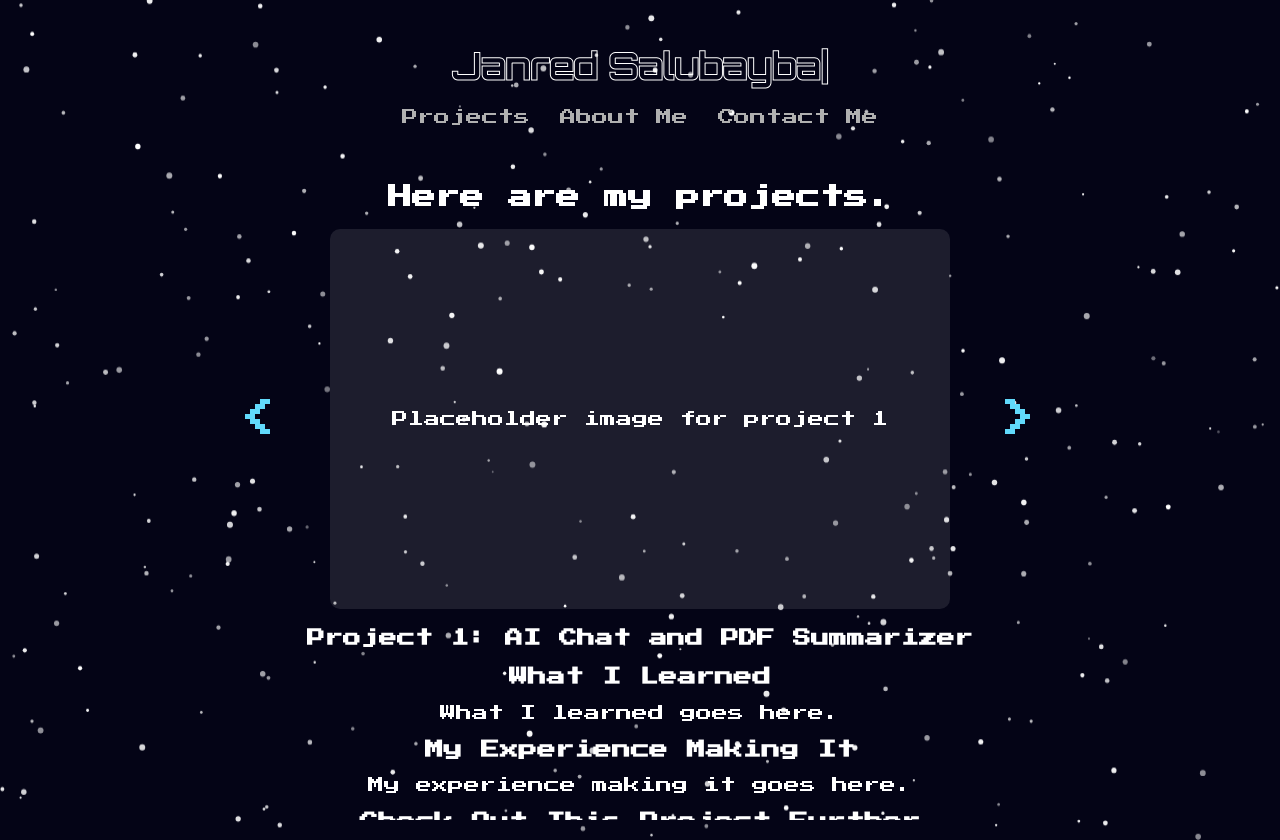
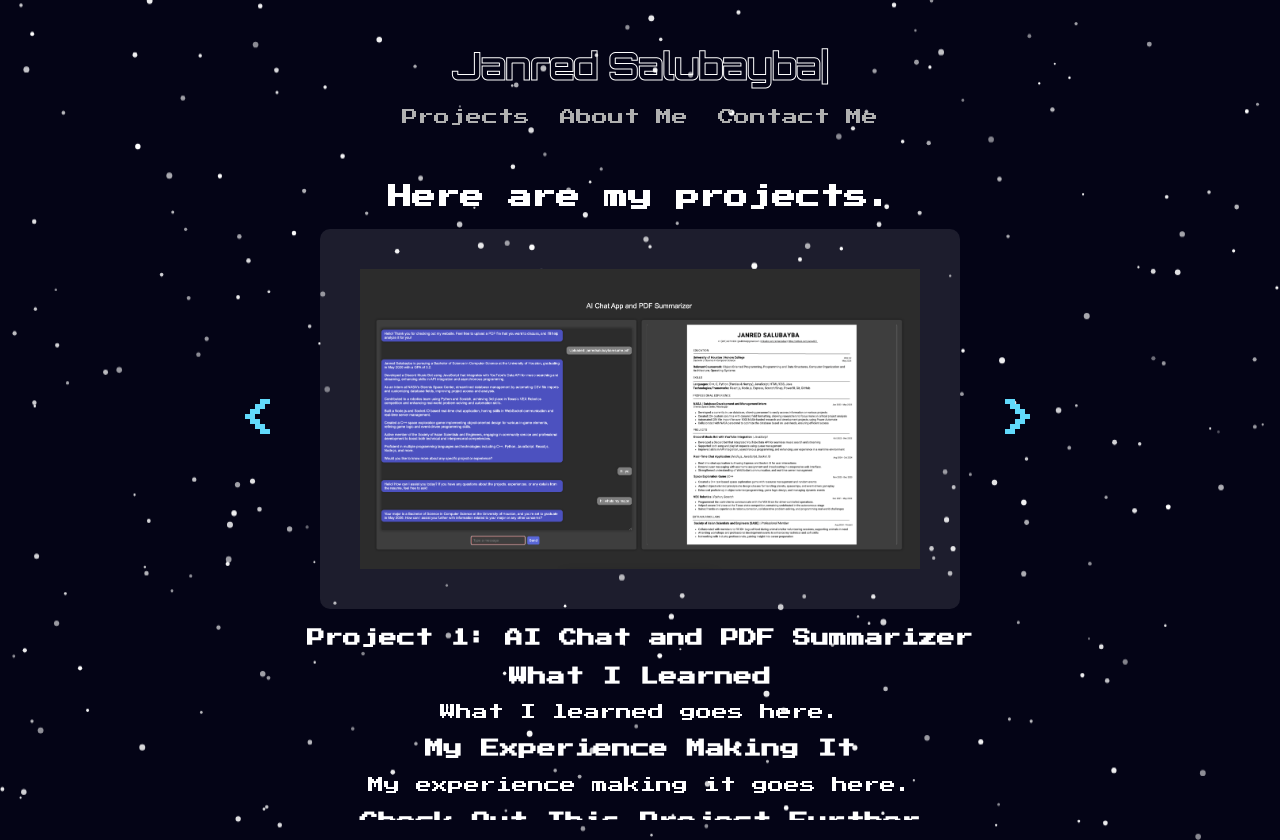
Before and after one commit to janny801/personal-website, a React (Create React App) app in the folder personal-website/: page /projects in a window 1280 px wide. Built offline with nearby package versions, Linux system fonts and the light colour scheme.

Commit message:
add images to the projects section

```diff
--- a/personal-website/src/App.css
+++ b/personal-website/src/App.css
@@ -718,20 +718,28 @@ button:hover {
   margin: 20px 0;
 }
 
+
 .project-image {
   background-color: rgba(255, 255, 255, 0.1);
   color: white;
-  padding: 40px; /* Increase padding for larger area */
+  padding: 40px; /* Adjust padding for more space */
   border-radius: 10px;
-  width: 80%; /* Increase width as needed */
-  max-width: 600px; /* Increase max width for larger image */
-  height: 300px; /* Set a fixed height for larger display */
+  width: 100%; /* Make the container take up full width */
+  max-width: 1200px; /* Max width for larger images */
+  height: auto; /* Let the height adjust automatically */
   display: flex;
   align-items: center;
   justify-content: center;
-  margin: 0 10px;
+  margin: 0 auto; /* Center the container horizontally */
   text-align: center;
 }
+
+.project-image img {
+  width: 100%; /* Make the image take up the full container width */
+  height: auto; /* Let the image height adjust according to its aspect ratio */
+  object-fit: contain; /* Ensure the image fits without distorting */
+}
+
 
 
 
--- a/personal-website/src/Projects.js
+++ b/personal-website/src/Projects.js
@@ -1,4 +1,5 @@
 import React, { useState } from 'react';
+import aiChatImage from './proj-images/aichatappandpdfsummarizer.png';
 
 const projectData = [
   {
@@ -6,21 +7,24 @@ const projectData = [
     name: 'AI Chat and PDF Summarizer',
     learnings: 'What I learned goes here.',
     experience: 'My experience making it goes here.',
-    link: 'https://github.com/janny801/hacktxproj'
+    link: 'https://github.com/janny801/hacktxproj',
+    image: aiChatImage, // Add image source here
   },
   {
     id: 2,
     name: 'Space Odyssey Project',
     learnings: 'What I learned goes here.',
     experience: 'My experience making it goes here.',
-    link: 'https://github.com/janny801/Space-Odyssey-Project'
+    link: 'https://github.com/janny801/Space-Odyssey-Project',
+    image: null, // Add image source if available
   },
   {
     id: 3,
     name: 'Real-Time Chat Application',
     learnings: 'What I learned goes here.',
     experience: 'My experience making it goes here.',
-    link: 'https://github.com/janny801/real-time-chat-app'
+    link: 'https://github.com/janny801/real-time-chat-app',
+    image: null, // Add image source if available
   }
 ];
 
@@ -47,7 +51,11 @@ function Projects() {
       <div className="slideshow">
         <span className="arrow left-arrow" onClick={prevProject}>&lt;</span>
         <div className="project-image">
-          <p>Placeholder image for project {currentProject.id}</p>
+          {currentProject.image ? (
+            <img src={currentProject.image} alt={currentProject.name} />
+          ) : (
+            <p>Placeholder image for project {currentProject.id}</p>
+          )}
         </div>
         <span className="arrow right-arrow" onClick={nextProject}>&gt;</span>
       </div>
```
